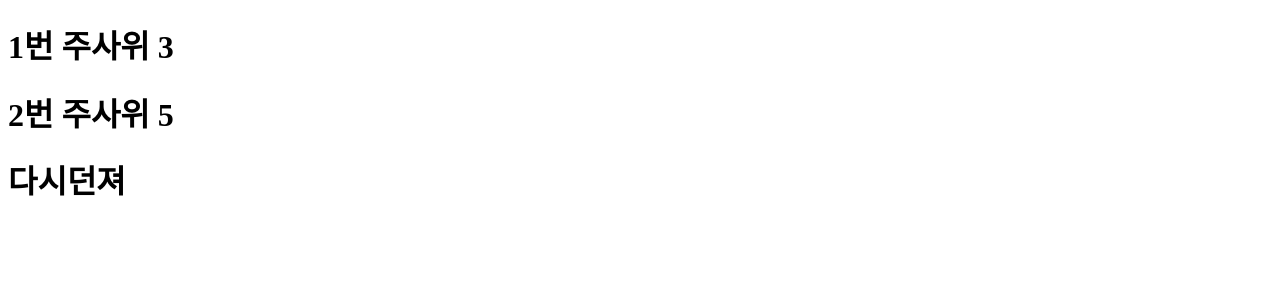
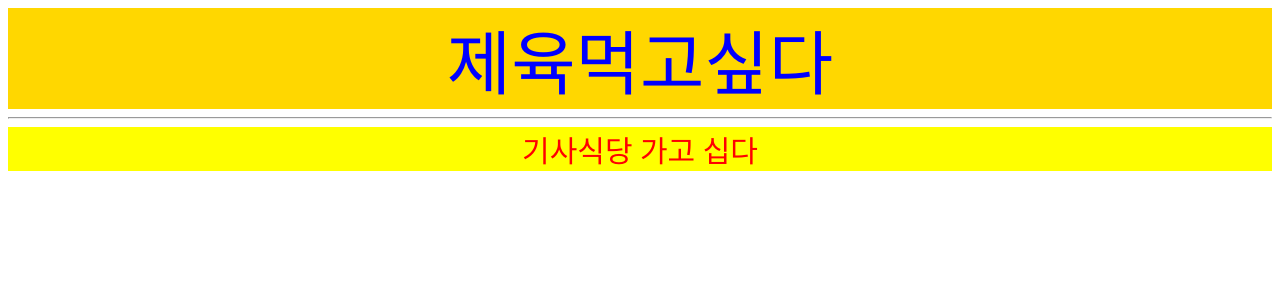
Before and after one commit to CHOHUNE/react20231031, a React (Create React App) app: page / in a window 1280 px wide. Shown: the top 300 px of the page. Built offline with nearby package versions, Linux system fonts and the light colour scheme.

Commit message:
프로퍼티의 값은 자바스크립트 코드가 될 수 있음

```diff
--- a/src/App.js
+++ b/src/App.js
@@ -1,19 +1,32 @@
 function App() {
-  const num1 = Math.ceil(Math.random() * 6);
-  const num2 = Math.ceil(Math.random() * 6);
+  const myStyle = {
+    color: "blue",
+    backgroundColor: "gold",
+    fontSize: "70px",
+    textAlign: "center",
 
-  let messageClassName = "win";
-  let message = "다시던져";
-  if (num1 === num2) {
-    messageClassName = "win";
-    message = "당다당당당처처럼첨첨";
-  }
+    //   lowerCamelCase로 써야한다.
+    //   (html에서는 하이픈으로연결)
+  };
+
   return (
     <>
-      <h1> 1번 주사위 {num1}</h1>
-      <h1> 2번 주사위 {num2}</h1>
-      <h1 className={messageClassName}>{message}</h1>
+      {/* style 속성은 객체로 주어야 함 */}
+      <div style={myStyle}>제육먹고싶다</div>
+      <hr />
+      <div
+        style={{
+          color: "red",
+          backgroundColor: "yellow",
+          fontSize: "30px",
+          textAlign: "center",
+        }}
+      >
+        기사식당 가고 십다
+      </div>
     </>
+    //  스타일 속성은 객체로 주어야 한다.
+    //   객체에 담아서 쓰거나, 소괄호 안에 쓰거나
   );
 }
 
```
